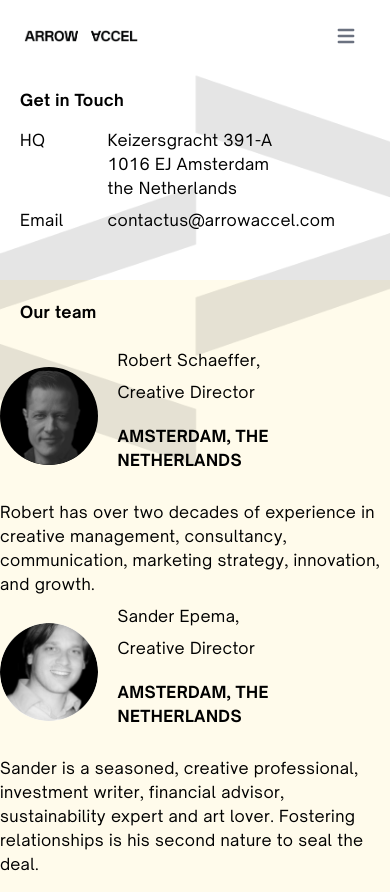
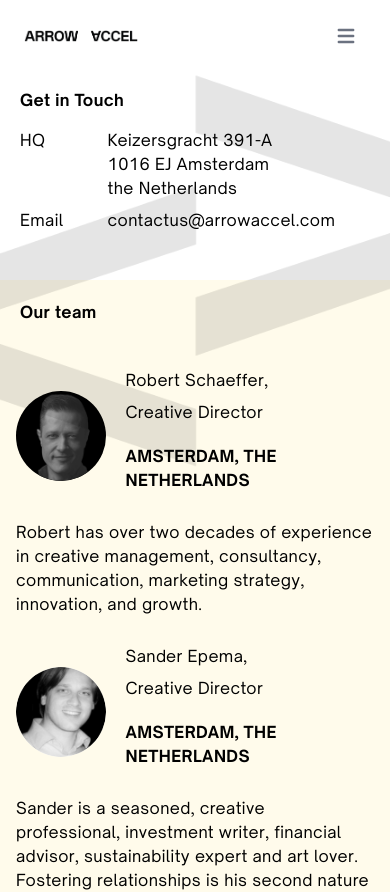
Before and after one commit to shafrazi/arrow-accel, a Next.js app: page /contact in a window 390 px wide. Shown: the top 892 px of the page. Built offline with nearby package versions, Linux system fonts and the light colour scheme.

Commit message:
minor adjustments

```diff
--- a/components/team-card.js
+++ b/components/team-card.js
@@ -6,7 +6,7 @@ export default function TeamCard({
   description,
 }) {
   return (
-    <div className="w-full flex md:w-1/2 justify-center items-center">
+    <div className="w-full px-4 md:px-0 mt-5 md:mt-0 flex md:w-1/2 justify-center items-center">
       <div className="w-full md:w-10/12 flex flex-col">
         <div className="w-full flex space-x-5">
           <div className="flex items-center w-3/12 md:w-4/12 lg:w-3/12">
```
